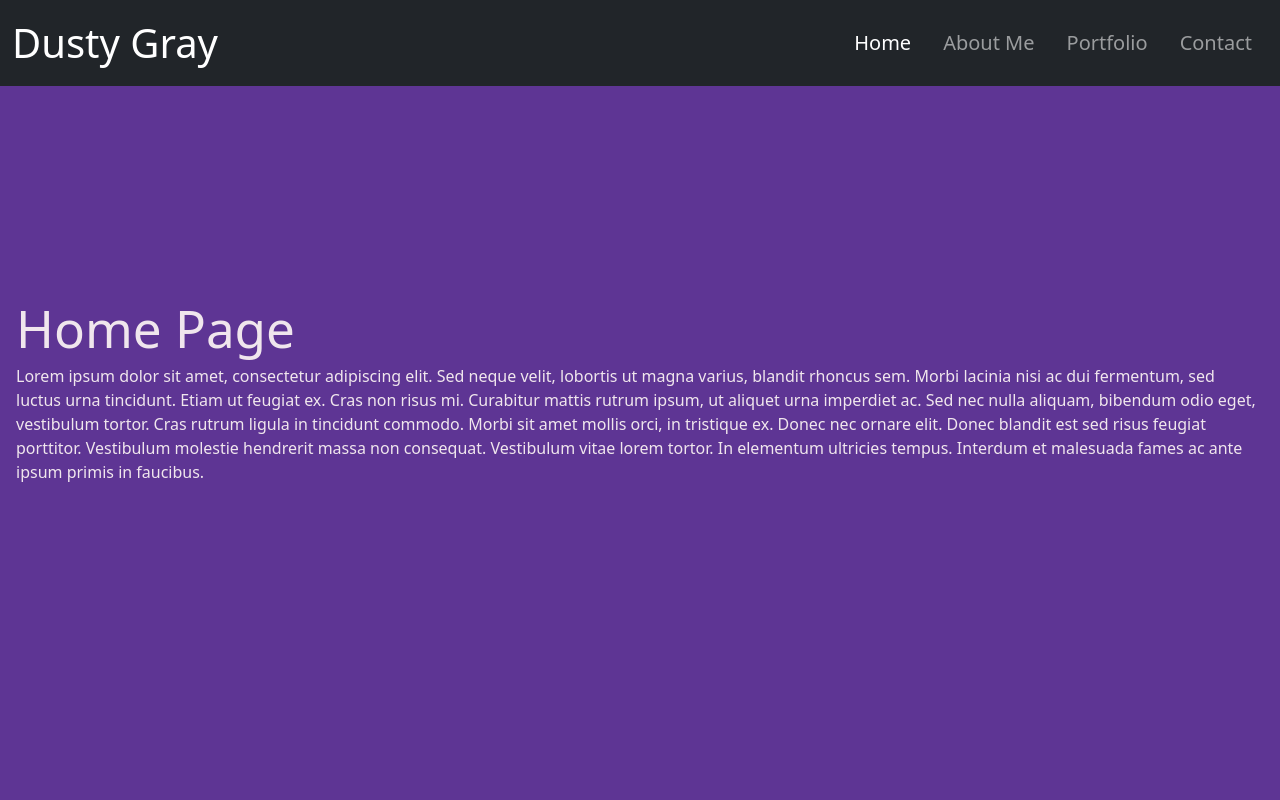
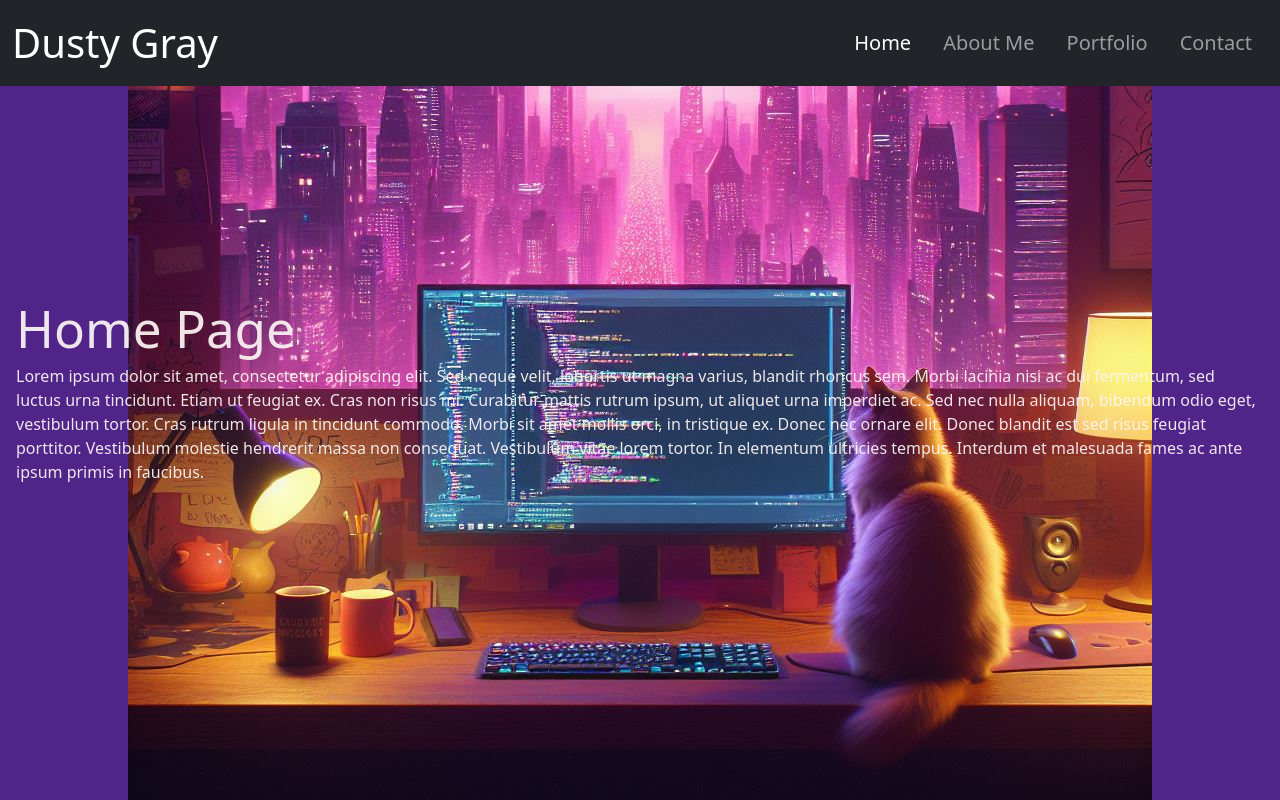
Before and after one commit to RickiBobbii/React-Portfolio, a React (Vite) app in the folder Main/: page / in a window 1280 px wide. Built offline with nearby package versions, Linux system fonts and the light colour scheme.

Commit message:
testing bg image

```diff
--- a/Main/src/index.css
+++ b/Main/src/index.css
@@ -29,8 +29,13 @@ body {
   place-items: center;
   min-width: 320px;
   min-height: 100vh;
-  background-color: #5e3594;
+  background-color: #51248a;
   color: rgba(251, 243, 243, 0.934);
+  /* TEST background-size: cover; */
+  background-size: center;
+  background-repeat: no-repeat;
+  background-position: bottom;
+  background-image: url(./assets/home-imageAI.jpg);
 
 }
 
@@ -58,6 +63,11 @@ button:focus-visible {
   outline: 4px auto -webkit-focus-ring-color;
 }
 
+.image-container {
+  object-fit: cover;
+  background-image: url(./assets/home-imageAI.jpg);
+}
+
 @media (prefers-color-scheme: light) {
   :root {
     color: #213547;
--- a/Main/src/pages/Home.jsx
+++ b/Main/src/pages/Home.jsx
@@ -1,6 +1,18 @@
+import IMAGES from '../assets/home-imageAI.jpg'
+
 export default function Home() {
   return (
-    <div>
+    <div
+    // className='mw-100 p-5 text-center shadow-1-strong rounded mb-5 text-white'
+    // style={{
+    //   height: "100vh",
+    //   //width: "100%",
+    //   backgroundSize:  'cover',
+    //   backgroundPosition: 'bottom',
+    //   // objectFit: 'cover',
+    //   backgroundImage: `url(${IMAGES})`
+    // }}
+    >
       <h1>Home Page</h1>
       <p>
         Lorem ipsum dolor sit amet, consectetur adipiscing elit. Sed neque
```
Also changed, not shown: Main/src/assets/home-imageAI.jpg (added).
